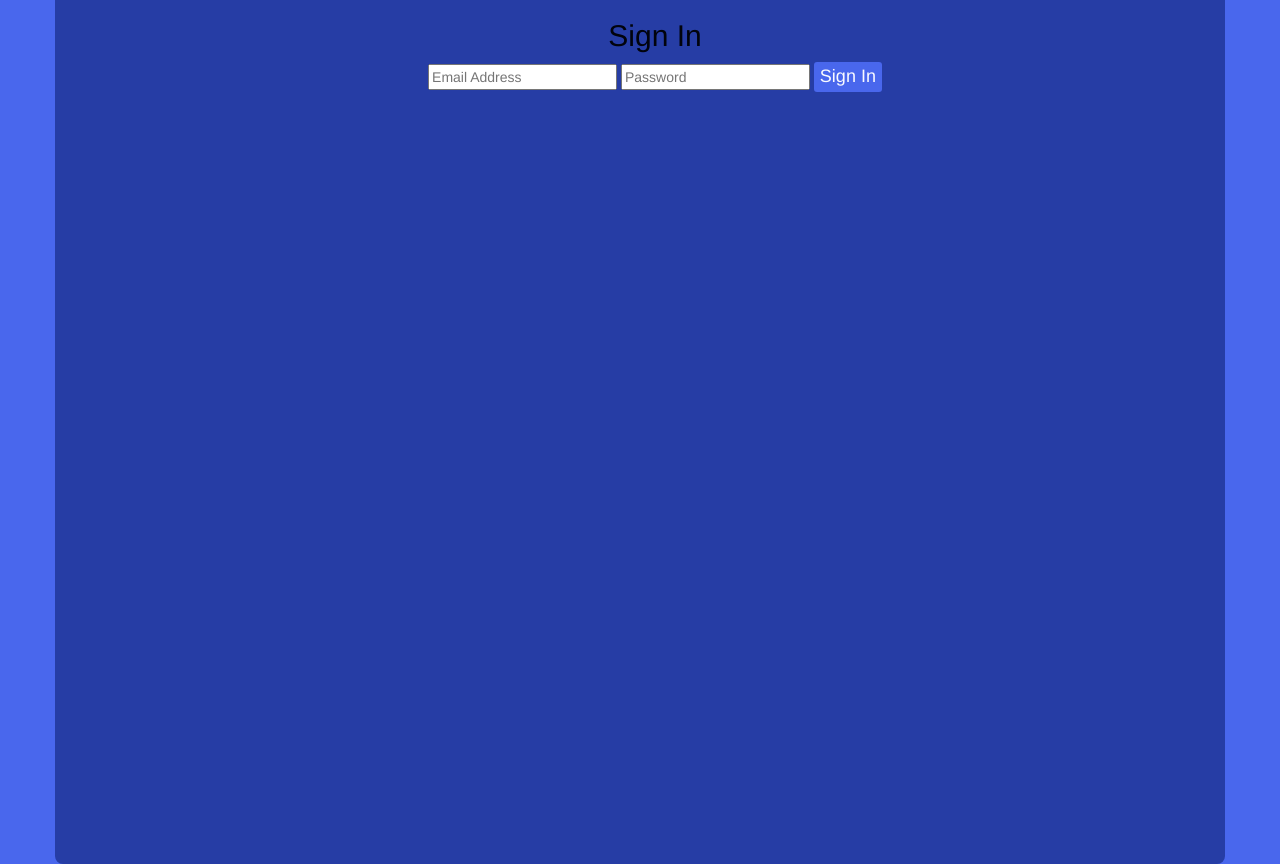
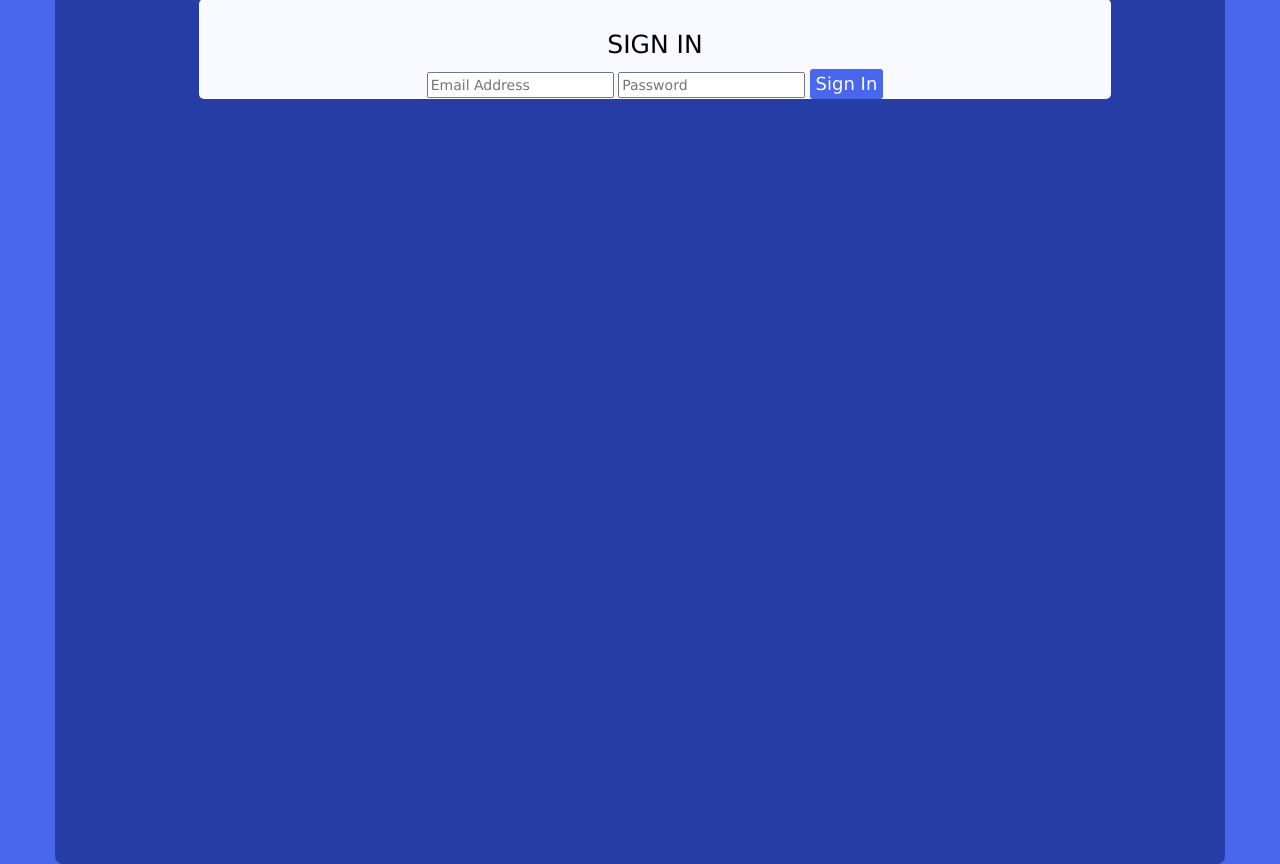
Before and after one commit to nangelos/bluechip_hoops, a Django app: page / in a window 1280 px wide. Shown: the part 516-1380 px from the top of the page. Run offline with Django 3.2, Linux system fonts and the light colour scheme; some libraries are stand-ins or nearby versions.

Commit message:
CSS cont.

```diff
--- a/basic_app/templates/basic_app/index.html
+++ b/basic_app/templates/basic_app/index.html
@@ -5,8 +5,8 @@
   <div class="container">
     <img src="http://katemcs.edublogs.org/files/2014/03/basketball-1jodx7c.png"
       alt="Can't Find Image" id="ball_pic">
-    <h2 class="rich-black">Sign In</h2>
-    <form>
+    <form class="center form-primary bg-ghost" style="margin: auto; width: 80%; height: 10rem;">
+      <h2 class="rich-black" style="padding-top: 12px;">Sign In</h2>
       <input type="text" name="User Name" placeholder="Email Address">
       <input type="password" name="Password" placeholder="Password">
       <button type="button" name="login_btn" class="button button-primary ghost">Sign In</button>
--- a/static/css/styling.css
+++ b/static/css/styling.css
@@ -1,8 +1,13 @@
 body {
   background-color: #4967ED !important;
+  font-family: "Lucida Grande", sans-serif;
+  text-transform: uppercase;
 }
 h1{
   align-content: center;
+}
+h2 {
+  font-size: 25px;
 }
 .navbar {
   box-shadow: 0px 2px 7px #5b5b5b;
@@ -28,9 +33,20 @@ h1{
   margin: auto;
   text-align: center;
 }
+.center {
+  text-align: center;
+  align-self: center;
+  margin: auto;
+}
 .tall {
   height: 100vw;
   border-radius: 8px 8px 8px 8px;
+}
+.form-primary {
+  border-radius: 5px 5px 5px;
+  align-content: center;
+  width: auto;
+  height: auto;
 }
 .button-primary {
   font-size: 18px;
```
